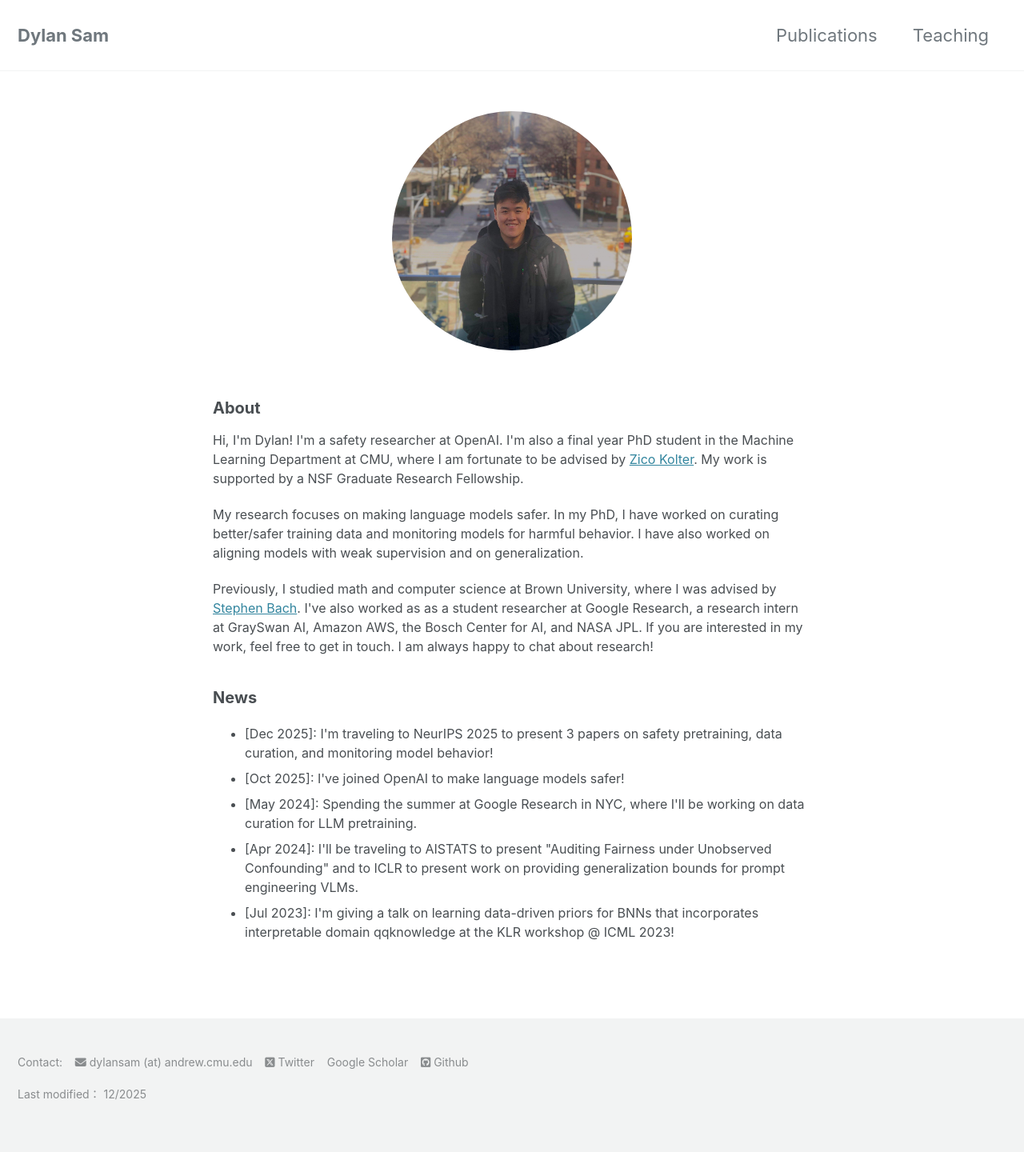
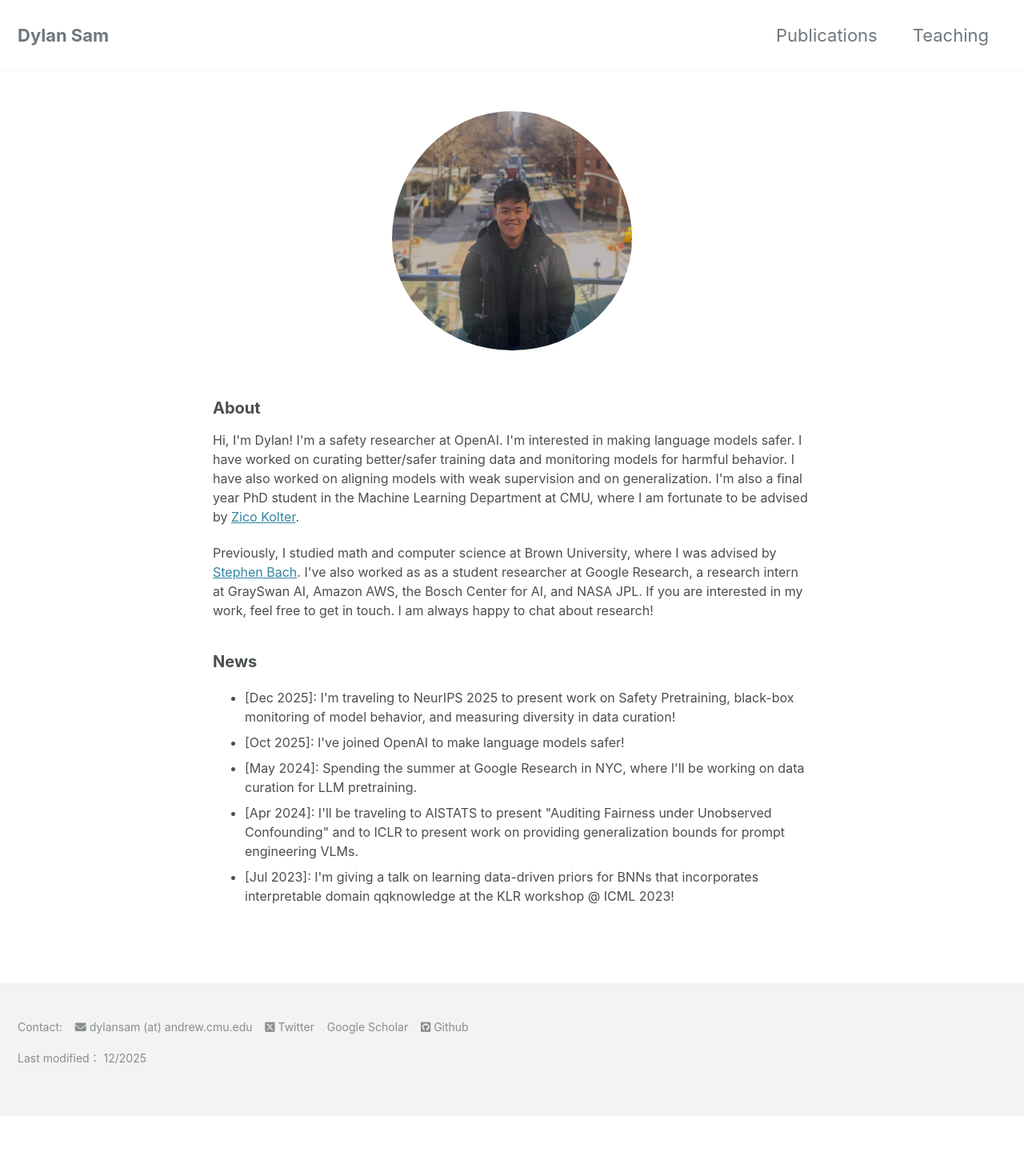
Before and after one commit to dsam99/dsam99.github.io, a Jekyll site: the page built from index.md, in a window 1280 px wide. Shown: the whole page at 80% size. Built offline with Jekyll 4.4.1, drawn with Linux system fonts in a browser that asks for light colours; cached includes are drawn as plain includes; nearby versions of some CDN libraries; a style sheet for code colours, icons or effects is not loaded; after the commit the page ends 1395 px from its top, so only the background shows below that.

Commit message:
2026 update and bio rewrite

```diff
--- a/_layouts/home.html
+++ b/_layouts/home.html
@@ -10,24 +10,24 @@ layout: default
 	<h2>About</h2>
 
 	<p>
-		Hi, I'm Dylan! I'm a safety researcher at OpenAI. I'm also a final year PhD student in the Machine Learning Department at CMU, where I am fortunate to be advised by <a href="https://zicokolter.com/">Zico Kolter</a>. My work is supported by a NSF Graduate Research Fellowship.
-	</p>
-	<p>
-		My research focuses on making language models safer. In my PhD, I have worked on curating better/safer training data and monitoring models for harmful behavior. I have also worked on aligning models with weak supervision and on generalization.
+		Hi, I'm Dylan! I'm a safety researcher at OpenAI.
+		I'm interested in making language models safer.
+		I have worked on curating better/safer training data and monitoring models for harmful behavior.
+		I have also worked on aligning models with weak supervision and on generalization.
+		I'm also a final year PhD student in the Machine Learning Department at CMU, where I am fortunate to be advised by <a href="https://zicokolter.com/">Zico Kolter</a>.
 	</p>
 
 	<p>
-		Previously, I studied math and computer science at Brown University, where I was advised by <a href="http://cs.brown.edu/people/sbach/">Stephen Bach</a>. I've also worked as as a student researcher at Google Research, a research intern at GraySwan AI, Amazon AWS, the Bosch Center for AI, and NASA JPL. If you are interested in my work, feel free to get in touch. I am always happy to chat about research!
+		Previously, I studied math and computer science at Brown University, where I was advised by <a href="http://cs.brown.edu/people/sbach/">Stephen Bach</a>.
+		I've also worked as as a student researcher at Google Research, a research intern at GraySwan AI, Amazon AWS, the Bosch Center for AI, and NASA JPL.
+		If you are interested in my work, feel free to get in touch. I am always happy to chat about research!
 	</p>
 
 	<h2>News</h2>
 	<p>
 		<ul>
-			<li> [Dec 2025]: I'm traveling to NeurIPS 2025 to present 3 papers on safety pretraining, data curation, and monitoring model behavior!
+			<li> [Dec 2025]: I'm traveling to NeurIPS 2025 to present work on Safety Pretraining, black-box monitoring of model behavior, and measuring diversity in data curation!
 			<li> [Oct 2025]: I've joined OpenAI to make language models safer!
-			<!-- <li> [May 2025]: I gave a talk at UMD on <a href="https://www.arxiv.org/abs/2504.16980">Safety Pretraining</a>, where we create natively safe language models during pretraining! -->
-			<!-- <li> [Feb 2025]: Excited to share my Google internship <a href="https://arxiv.org/abs/2502.02494">work</a> on analyzing similarity metrics in language model pretraining data curation! -->
-			<!-- <li> [Jan 2025]: Just released <a href="https://arxiv.org/abs/2501.01558">new work</a> on monitoring the performance and behaviors of LLMs in a black-box setting! -->
 			<li> [May 2024]: Spending the summer at Google Research in NYC, where I'll be working on data curation for LLM pretraining.
 			<li> [Apr 2024]: I'll be traveling to AISTATS to present "Auditing Fairness under Unobserved Confounding" and to ICLR to present work on providing generalization bounds for prompt engineering VLMs.
 			<li> [Jul 2023]: I'm giving a talk on learning data-driven priors for BNNs that incorporates interpretable domain  qqknowledge at the KLR workshop @ ICML 2023!</li>
```
Also changed, not shown: _layouts/publications.html (+9 -6 lines).
